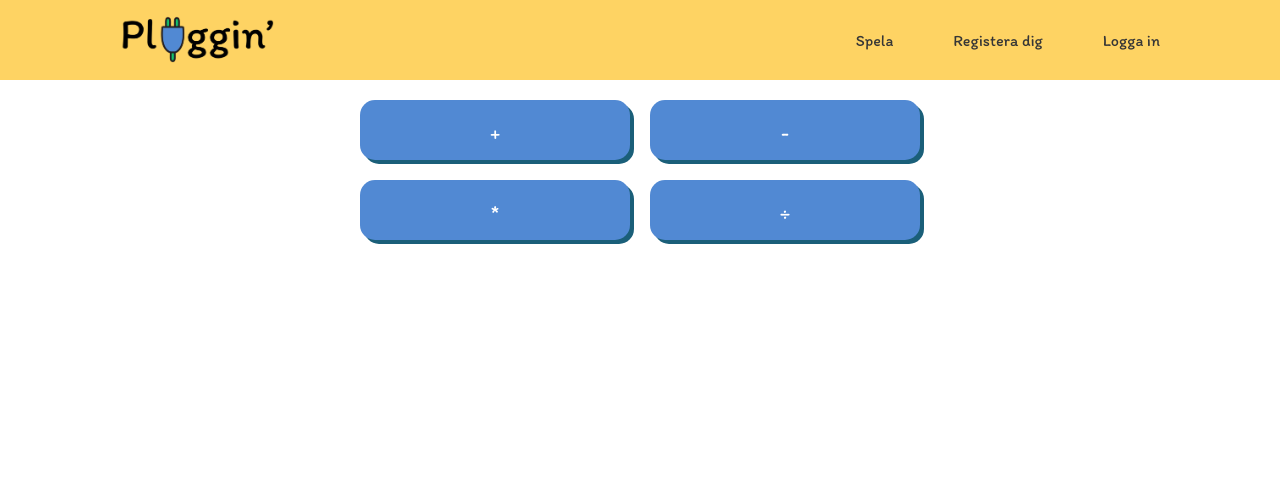
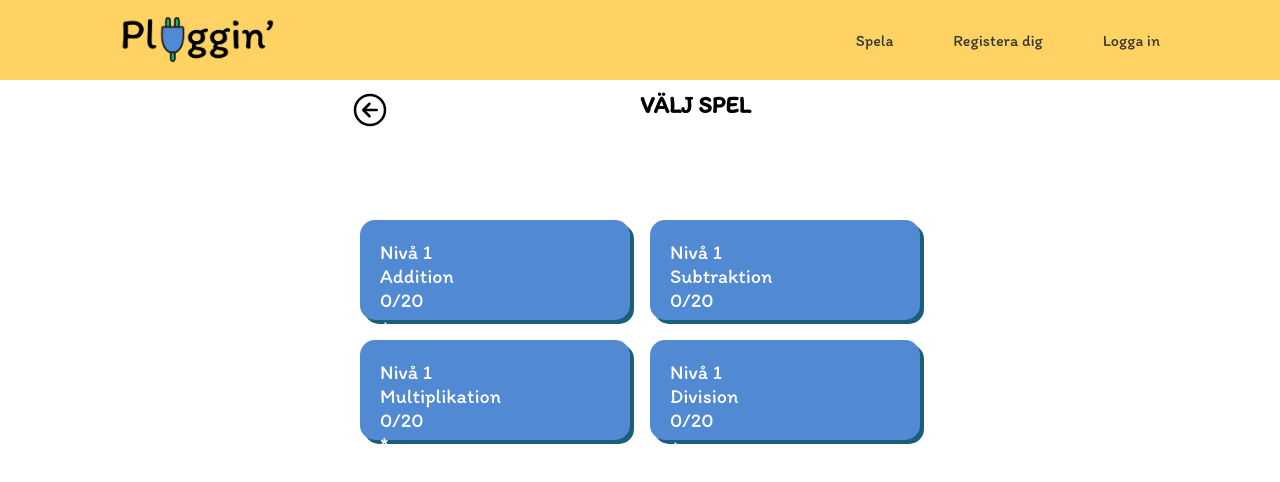
Before and after one commit to Technigo/final-boiler-plate-monorepo, a React (Vite) app in the folder frontend/: page /spela/matte in a window 1280 px wide. Shown: the top 482 px of the page. Built offline with nearby package versions, Linux system fonts and the light colour scheme; no server answers.

Commit message:
Added a Go Back-button in games

```diff
--- a/frontend/src/components/Games/English.jsx
+++ b/frontend/src/components/Games/English.jsx
@@ -1,4 +1,6 @@
 import styled from "styled-components"
+import { IoArrowBackCircleOutline } from "react-icons/io5"
+import { Link } from "react-router-dom"
 import { useState } from "react"
 import { LanguageQuestion } from "./LanguageQuestion.jsx"
 
@@ -12,18 +14,23 @@ export const English = () => {
   if (gameTypeNumber) {
     return (
       <EnglishGame>
-        <EnglishTitle />
+        <BackButton onClick={() => setGameTypeNumber(null)}>
+          <BackIcon />
+        </BackButton>
         <LanguageQuestion
           type={gameTypeNumber}
           language="english"
           color="forest"
         />
       </EnglishGame>
-    )
+    );
   } else {
     return (
       <EnglishGame>
-        <EnglishTitle />
+        <Link to="/spela">
+          <BackIcon />
+        </Link>
+        <EnglishTitle>VÄLJ SPEL</EnglishTitle>
         <GameTypeButton
           value="0"
           onClick={(event) => handleChoice(event.target.value)}
@@ -31,7 +38,7 @@ export const English = () => {
           Översätt
         </GameTypeButton>
       </EnglishGame>
-    )
+    );
   }
 }
 
@@ -42,6 +49,18 @@ const EnglishGame = styled.div`
   align-items: center;
   text-align: center;
   margin: 0 auto;
+`
+
+const BackButton = styled.button`
+  background: none;
+  border: none;
+  height: 30px;
+`
+
+const BackIcon = styled(IoArrowBackCircleOutline)`
+  font-size: 40px;
+  color: #000000;
+  cursor: pointer;
 `
 
 const EnglishTitle = styled.h2`
--- a/frontend/src/components/Games/Math.jsx
+++ b/frontend/src/components/Games/Math.jsx
@@ -1,8 +1,12 @@
 import styled from "styled-components"
+import { IoArrowBackCircleOutline } from "react-icons/io5"
+import { Link } from "react-router-dom"
 import { useState, useRef } from "react"
+import { useMath } from "../../contexts/MathContext"
 import { MathQuestion } from "./MathQuestion"
 
 export const Math = () => {
+  const { mathGame } = useMath()
   const [gameTypeNumber, setGameTypeNumber] = useState()
   const focusRef = useRef(null)
 
@@ -11,46 +15,84 @@ export const Math = () => {
   }
 
   if (gameTypeNumber) {
-   return (
+    return (
       <>
-        <MathTitle />
-        <MathQuestion focusRef={focusRef} type={gameTypeNumber}/>
+        <BackButton onClick={() => setGameTypeNumber(null)}>
+          <BackIcon />
+        </BackButton>
+        <MathQuestion focusRef={focusRef} type={gameTypeNumber} />
       </>
     )
   } else {
   return (
     <Choices>
+      <Link to="/spela">
+        <BackIcon />
+      </Link>
+      <MathTitle>VÄLJ SPEL</MathTitle>
       <MathTypeButton
         value="0"
         onClick={(event) => handleChoice(event.target.value)}
       >
+        <ButtonText>Nivå {mathGame[0].level}</ButtonText>
+        <ButtonText>Addition</ButtonText>
+        <ButtonText>
+          {mathGame[0].score}/{mathGame[0].levelScore}
+        </ButtonText>
         +
       </MathTypeButton>
       <MathTypeButton
         value="1"
         onClick={(event) => handleChoice(event.target.value)}
       >
+        <ButtonText>Nivå {mathGame[1].level}</ButtonText>
+        <ButtonText>Subtraktion</ButtonText>
+        <ButtonText>
+          {mathGame[1].score}/{mathGame[1].levelScore}
+        </ButtonText>
         -
       </MathTypeButton>
       <MathTypeButton
         value="2"
         onClick={(event) => handleChoice(event.target.value)}
       >
+        <ButtonText>Nivå {mathGame[2].level}</ButtonText>
+        <ButtonText>Multiplikation</ButtonText>
+        <ButtonText>
+          {mathGame[2].score}/{mathGame[2].levelScore}
+        </ButtonText>
         *
       </MathTypeButton>
       <MathTypeButton
         value="3"
         onClick={(event) => handleChoice(event.target.value)}
       >
+        <ButtonText>Nivå {mathGame[3].level}</ButtonText>
+        <ButtonText>Division</ButtonText>
+        <ButtonText>
+          {mathGame[3].score}/{mathGame[3].levelScore}
+        </ButtonText>
         ÷
       </MathTypeButton>
     </Choices>
-  )
+  );
 }
 }
 
 const MathTitle = styled.h2`
   color: black;
+`
+
+const BackButton = styled.button`
+  background: none;
+  border: none;
+  height: 30px;
+`
+
+const BackIcon = styled(IoArrowBackCircleOutline)`
+  font-size: 40px;
+  color: #000000;
+  cursor: pointer;
 `
 
 const Choices = styled.div`
@@ -64,10 +106,10 @@ const Choices = styled.div`
     grid-template-columns: 1fr 1fr;
     width: 580px;
   }
-`;
+`
 
 const MathTypeButton = styled.button`
-  background-color: var( --ocean);
+  background-color: var(--ocean);
   color: white;
   width: 270px;
   height: 50px;
@@ -81,9 +123,11 @@ const MathTypeButton = styled.button`
   padding: 15px;
   cursor: pointer;
   box-shadow: 4px 4px var(--oceanshadow);
+  display: flex;
+  flex-direction: column;
 
   &:hover {
-    background-color: var( --oceanhover);
+    background-color: var(--oceanhover);
     box-shadow: 6px 6px var(--oceanshadow);
     transition: 0.2s ease;
   }
@@ -93,13 +137,18 @@ const MathTypeButton = styled.button`
     border: none;
 
     &:hover {
-    background-color: var( --ocean);
-  }
+      background-color: var(--ocean);
+    }
   }
 
-   @media (min-width: 700px) {
+  @media (min-width: 700px) {
     width: 270px;
-    height: 60px;
+    height: 100px;
     padding: 20px;
   }
+`;
+
+const ButtonText = styled.p`
+  font-size: 20px;
+  margin: 0;
 `
--- a/frontend/src/components/Games/Swedish.jsx
+++ b/frontend/src/components/Games/Swedish.jsx
@@ -1,4 +1,6 @@
 import styled from "styled-components"
+import { IoArrowBackCircleOutline } from "react-icons/io5"
+import { Link } from "react-router-dom"
 import { useState } from "react"
 import { LanguageQuestion } from "./LanguageQuestion.jsx"
 
@@ -12,14 +14,23 @@ export const Swedish = () => {
   if (gameTypeNumber) {
     return (
       <SwedishGame>
-        <SwedishTitle />
-        <LanguageQuestion type={gameTypeNumber} language="swedish" color="sunset"/>
+        <BackButton onClick={() => setGameTypeNumber(null)}>
+          <BackIcon />
+        </BackButton>
+        <LanguageQuestion
+          type={gameTypeNumber}
+          language="swedish"
+          color="sunset"
+        />
       </SwedishGame>
-    )
+    );
   } else {
     return (
       <SwedishGame>
-        <SwedishTitle />
+        <Link to="/spela">
+          <BackIcon />
+        </Link>
+        <SwedishTitle>VÄLJ SPEL</SwedishTitle>
         <GameTypeButton
           value="0"
           onClick={(event) => handleChoice(event.target.value)}
@@ -38,6 +49,18 @@ const SwedishGame = styled.div`
   align-items: center;
   text-align: center;
   margin: 0 auto;
+`
+
+const BackButton = styled.button`
+  background: none;
+  border: none;
+  height: 30px;
+`
+
+const BackIcon = styled(IoArrowBackCircleOutline)`
+  font-size: 40px;
+  color: #000000;
+  cursor: pointer;
 `
 
 const SwedishTitle = styled.h2`
```
Also changed, not shown: frontend/src/components/Games/MathQuestion.jsx (+7 -7 lines).
